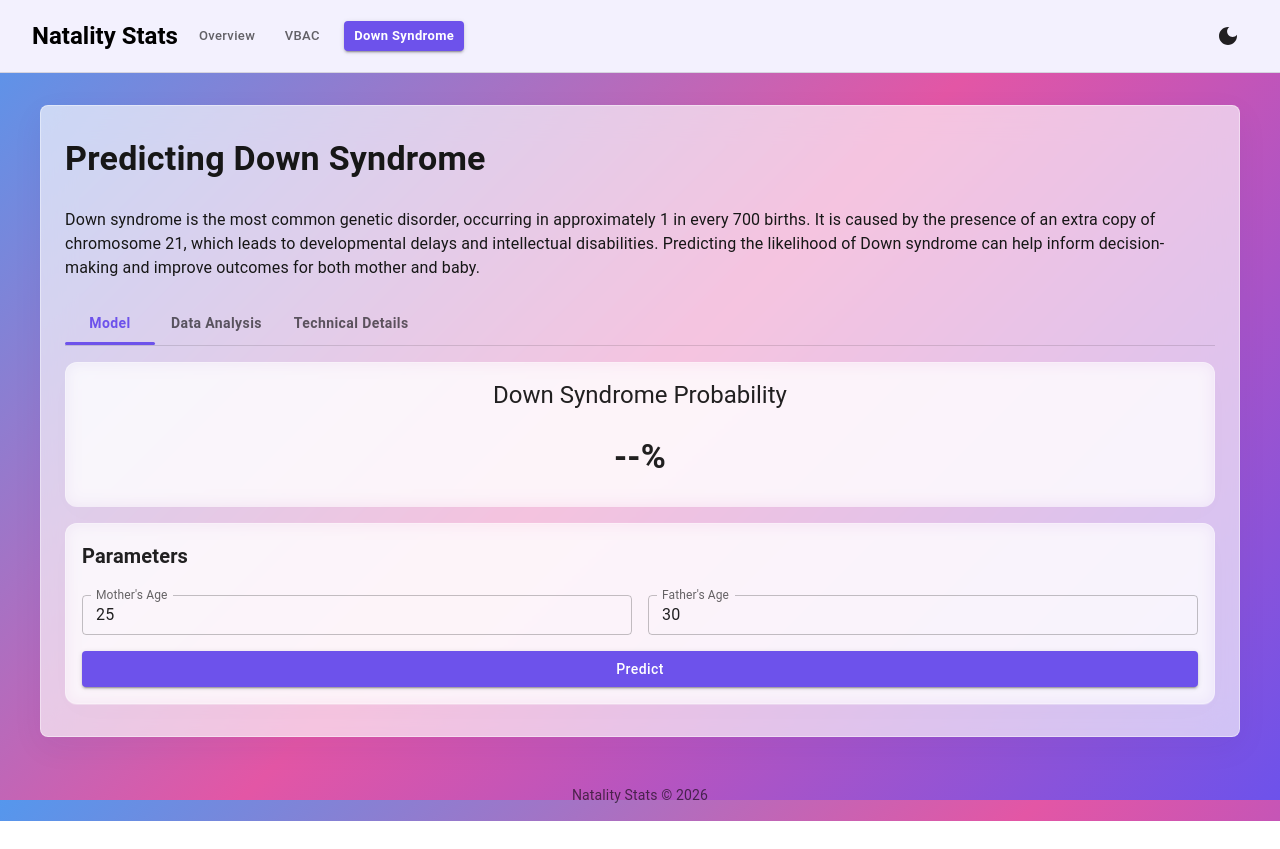
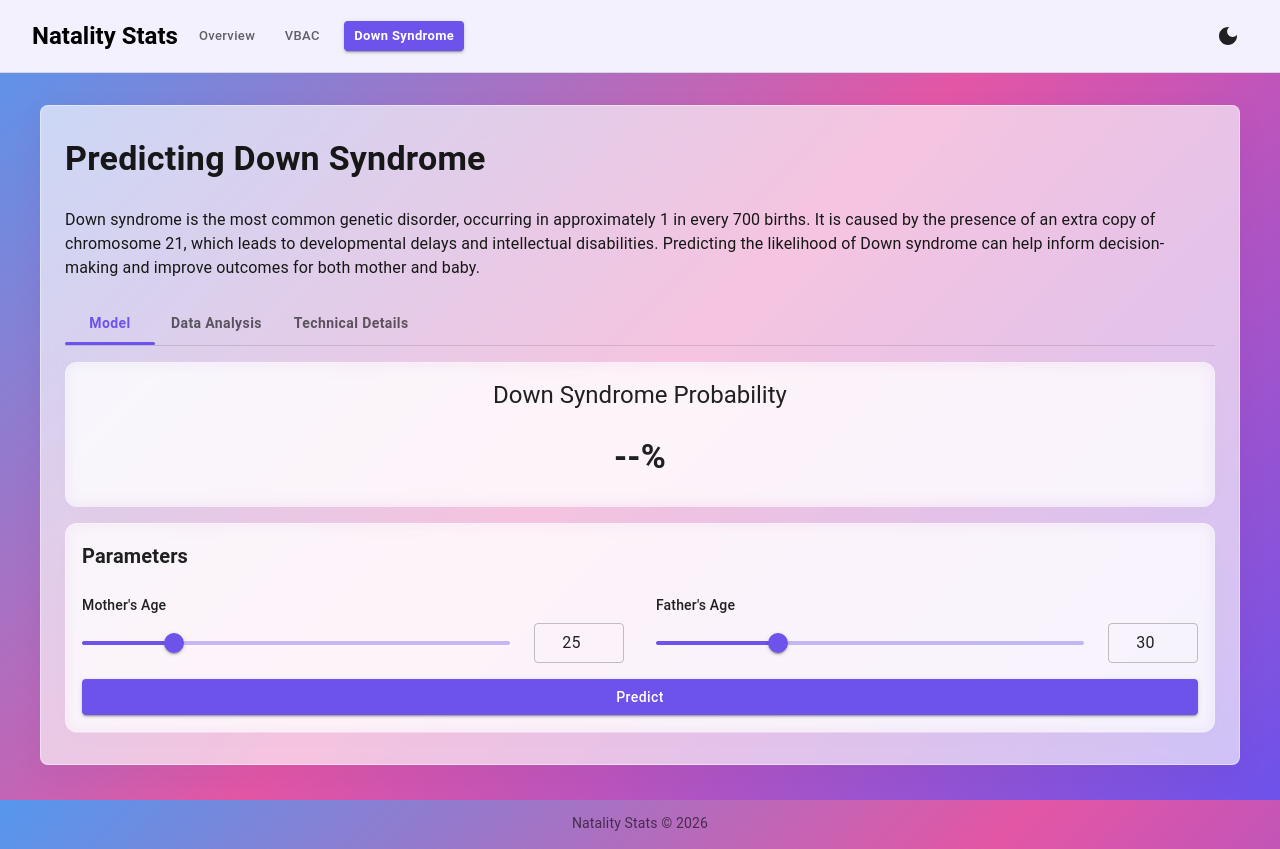
Before and after one commit to shroommu/natality-stats, a Next.js app in the folder frontend/: page /down-syndrome in a window 1280 px wide. Before the commit the page ends 821 px from the top, so only its background shows below. Built offline with nearby package versions, Linux system fonts and the light colour scheme.

Commit message:
add synced sliders for maternal and paternal age and bmi inputs

```diff
--- a/frontend/app/down-syndrome/components/model.tsx
+++ b/frontend/app/down-syndrome/components/model.tsx
@@ -9,6 +9,7 @@ import {
   Button,
   Card,
   CircularProgress,
+  Slider,
 } from "@mui/material";
 
 export function DownSyndromeModel() {
@@ -142,41 +143,66 @@ export function DownSyndromeModel() {
           sx={{
             display: "grid",
             gridTemplateColumns: { xs: "1fr", md: "1fr 1fr" },
-            gap: 2,
+            gap: 4,
           }}
         >
+          <Box sx={{ display: "flex", flexDirection: "column", gap: 1 }}>
+            <Typography variant="body2" color="text.secondary" sx={{ fontWeight: 500 }}>
+              Mother&apos;s Age
+            </Typography>
+            <Box sx={{ display: "flex", alignItems: "center", gap: 3 }}>
+              <Slider
+                value={typeof downSyndromePredictionParameters.mothersAge === "number" ? downSyndromePredictionParameters.mothersAge : (Number(downSyndromePredictionParameters.mothersAge) || 25)}
+                min={10}
+                max={80}
+                disabled={loading}
+                onChange={(event, newValue) => handleMothersAgeChange(String(newValue))}
+                sx={{ flex: 1 }}
+              />
               <TextField
-            label="Mother's Age"
                 name="mothersAge"
-            fullWidth
+                type="number"
                 size="small"
                 variant="outlined"
-            type="number"
-            slotProps={{ htmlInput: { min: 10, max: 80, step: "1", inputMode: "numeric" } }}
                 disabled={loading}
                 error={Boolean(mothersAgeError)}
                 helperText={mothersAgeError}
                 value={downSyndromePredictionParameters.mothersAge}
-            onChange={(event) =>
-              handleMothersAgeChange(event.target.value)
-            }
+                onChange={(event) => handleMothersAgeChange(event.target.value)}
+                slotProps={{ htmlInput: { min: 10, max: 80, style: { textAlign: "center" }, "aria-label": "Mother's Age" } }}
+                sx={{ width: 90 }}
+              />
+            </Box>
+          </Box>
+
+          <Box sx={{ display: "flex", flexDirection: "column", gap: 1 }}>
+            <Typography variant="body2" color="text.secondary" sx={{ fontWeight: 500 }}>
+              Father&apos;s Age
+            </Typography>
+            <Box sx={{ display: "flex", alignItems: "center", gap: 3 }}>
+              <Slider
+                value={typeof downSyndromePredictionParameters.fathersAge === "number" ? downSyndromePredictionParameters.fathersAge : (Number(downSyndromePredictionParameters.fathersAge) || 30)}
+                min={10}
+                max={80}
+                disabled={loading}
+                onChange={(event, newValue) => handleFathersAgeChange(String(newValue))}
+                sx={{ flex: 1 }}
               />
               <TextField
-            label="Father's Age"
                 name="fathersAge"
-            fullWidth
+                type="number"
                 size="small"
                 variant="outlined"
-            type="number"
-            slotProps={{ htmlInput: { min: 10, max: 80, step: "1", inputMode: "numeric" } }}
                 disabled={loading}
                 error={Boolean(fathersAgeError)}
                 helperText={fathersAgeError}
                 value={downSyndromePredictionParameters.fathersAge}
-            onChange={(event) =>
-              handleFathersAgeChange(event.target.value)
-            }
+                onChange={(event) => handleFathersAgeChange(event.target.value)}
+                slotProps={{ htmlInput: { min: 10, max: 80, style: { textAlign: "center" }, "aria-label": "Father's Age" } }}
+                sx={{ width: 90 }}
               />
+            </Box>
+          </Box>
         </Box>
         <Button
           variant="contained"
--- a/frontend/app/vbac/components/model.tsx
+++ b/frontend/app/vbac/components/model.tsx
@@ -10,6 +10,7 @@ import {
   Button,
   Card,
   CircularProgress,
+  Slider,
 } from "@mui/material";
 
 export function VBACModel() {
@@ -222,20 +223,44 @@ export function VBACModel() {
               ),
             )}
           </TextField>
+          <Box
+            sx={{
+              gridColumn: { xs: "span 1", md: "span 2" },
+              display: "flex",
+              flexDirection: "column",
+              gap: 1,
+              mt: 1,
+            }}
+          >
+            <Typography variant="body2" color="text.secondary" sx={{ fontWeight: 500 }}>
+              Mother&apos;s BMI
+            </Typography>
+            <Box sx={{ display: "flex", alignItems: "center", gap: 3 }}>
+              <Slider
+                value={typeof vbacPredictionParameters.bmi === "number" ? vbacPredictionParameters.bmi : (parseFloat(vbacPredictionParameters.bmi) || 20)}
+                aria-label="Mother's BMI Slider"
+                min={10}
+                max={80}
+                step={0.1}
+                disabled={loading}
+                onChange={(event, newValue) => handleBmiChange(String(newValue))}
+                sx={{ flex: 1 }}
+              />
               <TextField
-            label="Mother's BMI"
                 name="bmi"
-            fullWidth
+                type="number"
                 size="small"
                 variant="outlined"
-            type="number"
-            slotProps={{ htmlInput: { min: 10, max: 80, step: "0.1", inputMode: "decimal" } }}
                 disabled={loading}
                 error={Boolean(bmiError)}
                 helperText={bmiError}
                 value={vbacPredictionParameters.bmi}
                 onChange={(event) => handleBmiChange(event.target.value)}
+                slotProps={{ htmlInput: { min: 10, max: 80, step: "0.1", style: { textAlign: "center" }, "aria-label": "Mother's BMI" } }}
+                sx={{ width: 90 }}
               />
+            </Box>
+          </Box>
         </Box>
         <Button
           variant="contained"
```
Lines whose indentation alone changed are shown as unchanged.
